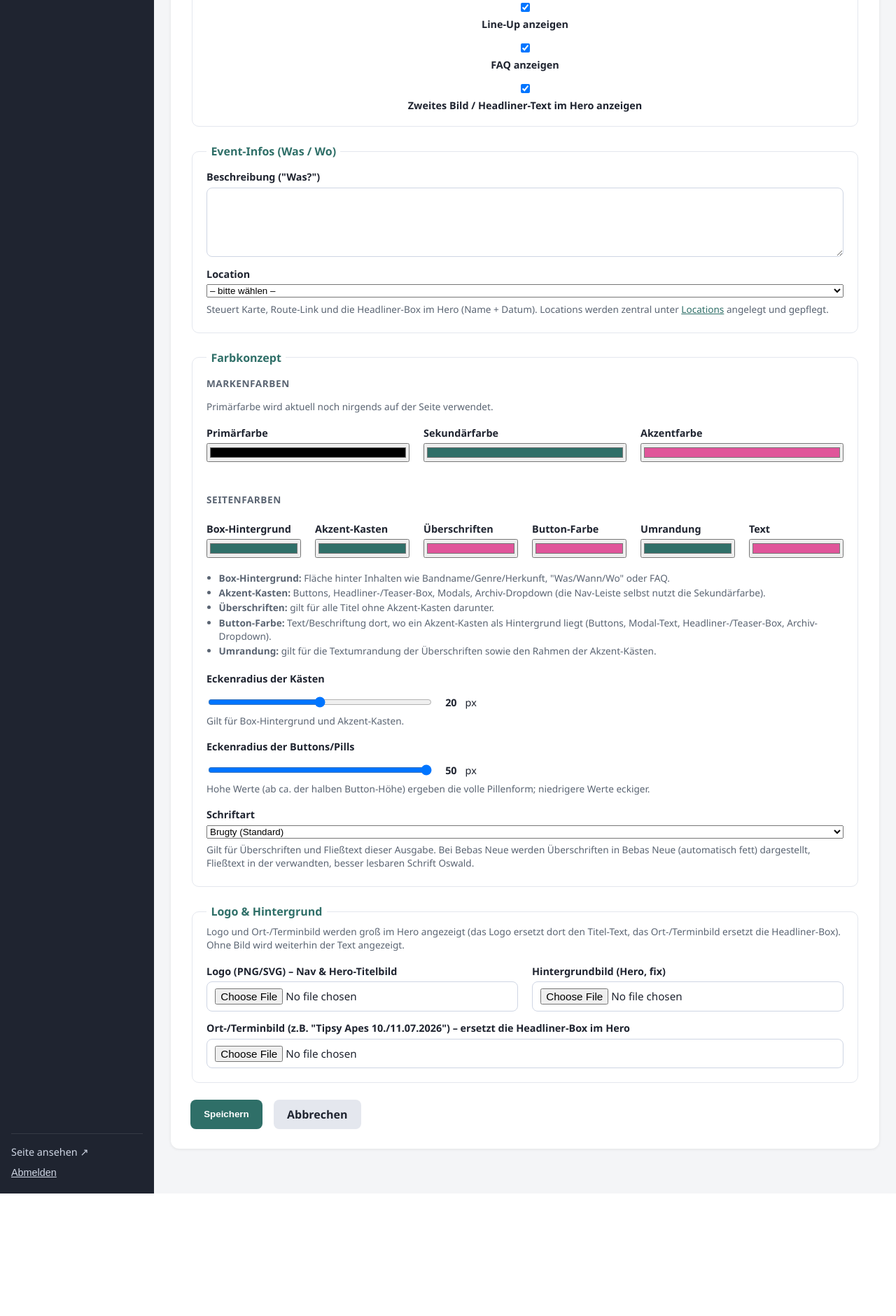
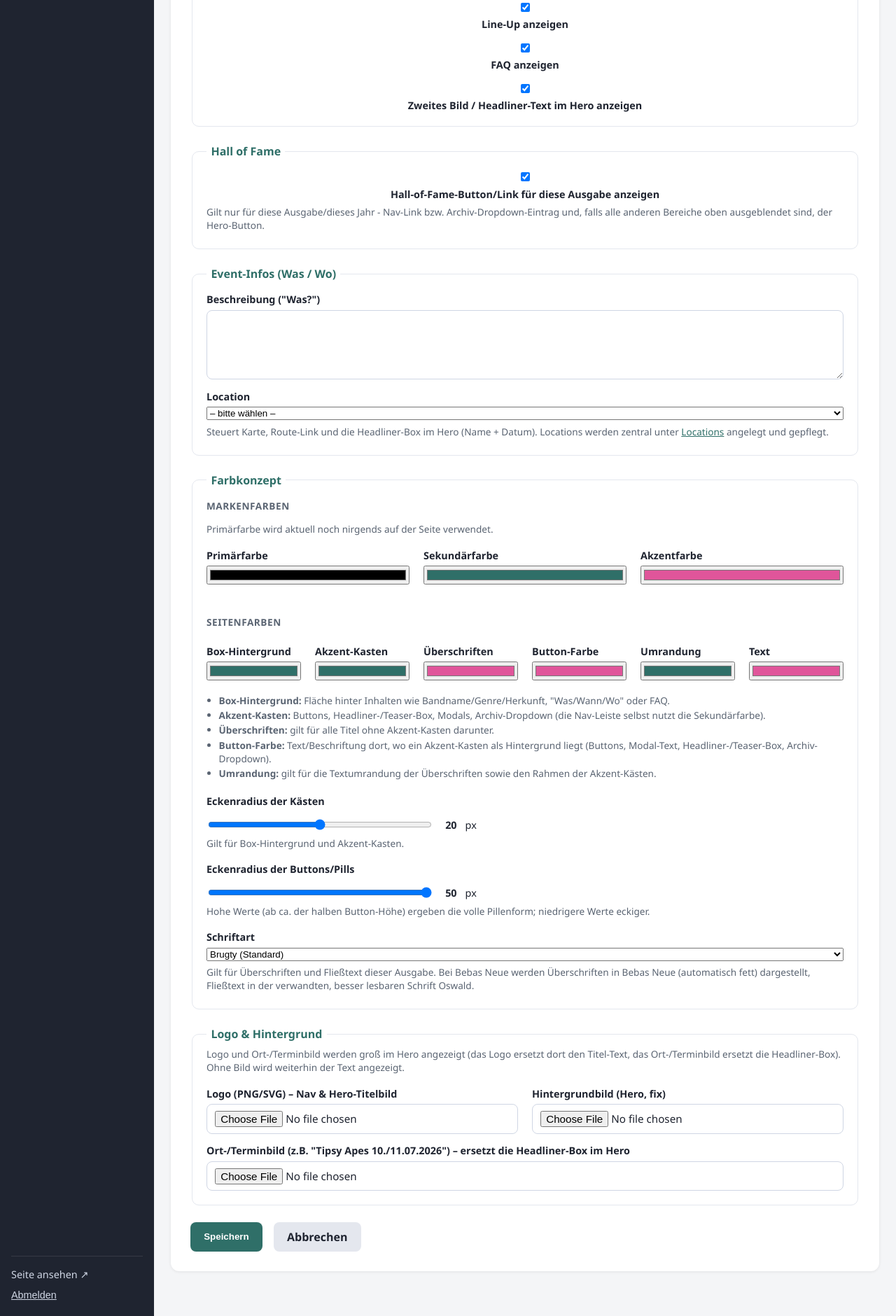
Before and after one commit to JulianVor/goa_webapp, a Spring Boot app: page /admin/editions/new in a window 1280 px wide. Shown: the part 665-2545 px from the top of the page at 70% size. Before the commit the page ends 2370 px from the top, so only its background shows below. Run offline with Spring Boot 4, Linux system fonts and the light colour scheme; the visitor is signed in with stand-in values (Sample User, id 1); data comes from the database, SQL or seed files in the repository; some of the project's set-up classes (security, data sources, template engines, error pages and the like) are left out, and stand-ins take their place.

Commit message:
Move Hall-of-Fame-Button toggle from global settings to per edition
Was a single site-wide SiteSettings flag; moved to Edition (same
show*-pattern as Event-Infos/Line-Up/FAQ/Headliner) so each year/
Kneipenkonzert can show or hide its own Hall-of-Fame link/button
independently, instead of only an all-or-nothing switch for every page.

Co-Authored-By: Claude Sonnet 5 <noreply@anthropic.com>
Claude-Session: https://claude.ai/code/session_012TqBTSpVWDE9HTcCVVYau5

```diff
--- a/src/main/java/de/goafestival/webapp/service/EditionService.java
+++ b/src/main/java/de/goafestival/webapp/service/EditionService.java
@@ -225,6 +225,7 @@ public class EditionService {
         edition.setShowLineup(form.isShowLineup());
         edition.setShowFaq(form.isShowFaq());
         edition.setShowHeadliner(form.isShowHeadliner());
+        edition.setShowHallOfFame(form.isShowHallOfFame());
 
         if (form.getLogoImage() != null && !form.getLogoImage().isEmpty()) {
             fileStorageService.delete(edition.getLogoImagePath());
--- a/src/main/java/de/goafestival/webapp/service/SiteSettingsService.java
+++ b/src/main/java/de/goafestival/webapp/service/SiteSettingsService.java
@@ -31,7 +31,6 @@ public class SiteSettingsService {
         settings.setContactEmail(form.getContactEmail());
         settings.setImpressumText(form.getImpressumText());
         settings.setTestAccessEnabled(form.isTestAccessEnabled());
-        settings.setShowHallOfFame(form.isShowHallOfFame());
         if (form.getLogoImage() != null && !form.getLogoImage().isEmpty()) {
             fileStorageService.delete(settings.getLogoImagePath());
             settings.setLogoImagePath(fileStorageService.store(form.getLogoImage(), "site",
--- a/src/main/java/de/goafestival/webapp/web/admin/AdminEditionController.java
+++ b/src/main/java/de/goafestival/webapp/web/admin/AdminEditionController.java
@@ -133,6 +133,7 @@ public class AdminEditionController {
         form.setShowLineup(edition.isShowLineup());
         form.setShowFaq(edition.isShowFaq());
         form.setShowHeadliner(edition.isShowHeadliner());
+        form.setShowHallOfFame(edition.isShowHallOfFame());
         return form;
     }
 }
--- a/src/main/java/de/goafestival/webapp/web/admin/AdminSiteSettingsController.java
+++ b/src/main/java/de/goafestival/webapp/web/admin/AdminSiteSettingsController.java
@@ -71,7 +71,6 @@ public class AdminSiteSettingsController {
         form.setContactEmail(settings.getContactEmail());
         form.setImpressumText(settings.getImpressumText());
         form.setTestAccessEnabled(settings.isTestAccessEnabled());
-        form.setShowHallOfFame(settings.isShowHallOfFame());
         return form;
     }
 }
--- a/src/main/resources/templates/admin/edition-form.html
+++ b/src/main/resources/templates/admin/edition-form.html
@@ -53,6 +53,15 @@
             Diese Ausgabe ist archiviert: Es werden automatisch nur Logo und Line-Up angezeigt (ohne Datum/Uhrzeit),
             alle anderen Bereiche sind ausgeblendet.
         </p>
+
+        <fieldset>
+            <legend>Hall of Fame</legend>
+            <label class="checkbox-row"><input type="checkbox" th:field="*{showHallOfFame}"/> Hall-of-Fame-Button/Link für diese Ausgabe anzeigen</label>
+            <p class="field-hint">
+                Gilt nur für diese Ausgabe/dieses Jahr - Nav-Link bzw. Archiv-Dropdown-Eintrag und, falls alle
+                anderen Bereiche oben ausgeblendet sind, der Hero-Button.
+            </p>
+        </fieldset>
 
         <fieldset>
             <legend>Event-Infos (Was / Wo)</legend>
--- a/src/main/resources/templates/admin/site-settings-form.html
+++ b/src/main/resources/templates/admin/site-settings-form.html
@@ -49,11 +49,6 @@
         </fieldset>
 
         <fieldset>
-            <legend>Sichtbarkeit</legend>
-            <label class="checkbox-row"><input type="checkbox" th:field="*{showHallOfFame}"/> Hall-of-Fame-Button/Link anzeigen</label>
-        </fieldset>
-
-        <fieldset>
             <legend>Testzugang</legend>
             <label class="checkbox-row"><input type="checkbox" th:field="*{testAccessEnabled}"/> Gesamte Webseite hinter einem Login sperren</label>
             <p class="field-hint">
--- a/src/main/resources/templates/edition.html
+++ b/src/main/resources/templates/edition.html
@@ -18,7 +18,7 @@
         <!-- With every section hidden, the hero would otherwise be the whole page -
              give visitors somewhere to go besides a bare logo. Only on the current
              edition's own page, not an archived year's or a Kneipenkonzert's. -->
-        <a class="hero-hall-of-fame-link" th:if="${allSectionsHidden and isCurrentView and siteSettings.showHallOfFame}" th:href="@{/hall-of-fame}">Hall of Fame</a>
+        <a class="hero-hall-of-fame-link" th:if="${allSectionsHidden and isCurrentView and edition.isShowHallOfFame()}" th:href="@{/hall-of-fame}">Hall of Fame</a>
 
         <a class="kneipenkonzert-teaser" th:if="${nextKneipenkonzert != null}"
            th:href="@{'/kneipenkonzerte/' + ${nextKneipenkonzert.id}}">
--- a/src/main/resources/templates/fragments/nav.html
+++ b/src/main/resources/templates/fragments/nav.html
@@ -43,13 +43,13 @@
              collected/past" in the same spirit, and folding them together keeps the nav
              from getting crowded. With no archived editions, there's nothing to pair it
              with, so it's just a plain link like a single archived year would be. -->
-        <a class="nav-history" th:if="${(archivedEditions == null or #lists.isEmpty(archivedEditions)) and siteSettings.showHallOfFame}"
+        <a class="nav-history" th:if="${(archivedEditions == null or #lists.isEmpty(archivedEditions)) and edition.isShowHallOfFame()}"
            th:href="@{/hall-of-fame}">Hall of Fame</a>
 
         <div class="nav-history-dropdown" th:if="${archivedEditions != null and not #lists.isEmpty(archivedEditions)}">
             <button type="button" class="nav-history dropdown-toggle">Archiv <span class="caret">▾</span></button>
             <div class="dropdown-menu">
-                <a class="dropdown-hof-link" th:if="${siteSettings.showHallOfFame}" th:href="@{/hall-of-fame}">Hall of Fame</a>
+                <a class="dropdown-hof-link" th:if="${edition.isShowHallOfFame()}" th:href="@{/hall-of-fame}">Hall of Fame</a>
                 <a th:each="e : ${archivedEditions}" th:href="@{'/goa/' + ${e.year}}" th:text="'GOA ' + ${e.year}"
                    th:style="|font-family: ${e.headingFont == 'BEBAS_NEUE' ? 'var(--font-stack-bebas)' : 'var(--font-stack-brugty)'}; font-weight: ${e.headingFont == 'BEBAS_NEUE' ? 'bold' : 'normal'};|">GOA 2025</a>
             </div>
```
Also changed, not shown: src/main/java/de/goafestival/webapp/domain/Edition.java (+9 -0 lines), src/main/java/de/goafestival/webapp/domain/SiteSettings.java (+0 -11 lines), src/main/java/de/goafestival/webapp/dto/EditionForm.java (+9 -0 lines), src/main/java/de/goafestival/webapp/dto/SiteSettingsForm.java (+0 -9 lines).
